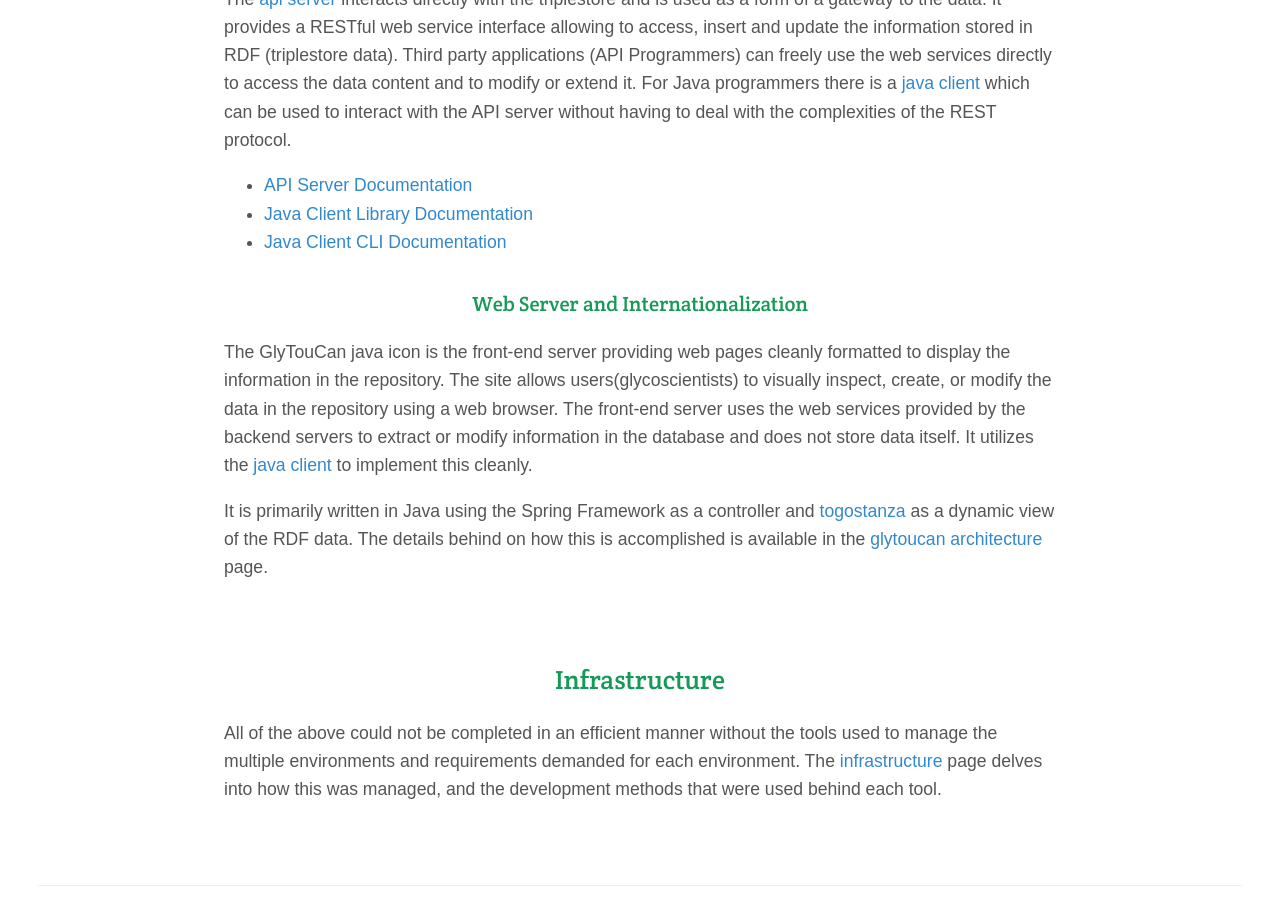
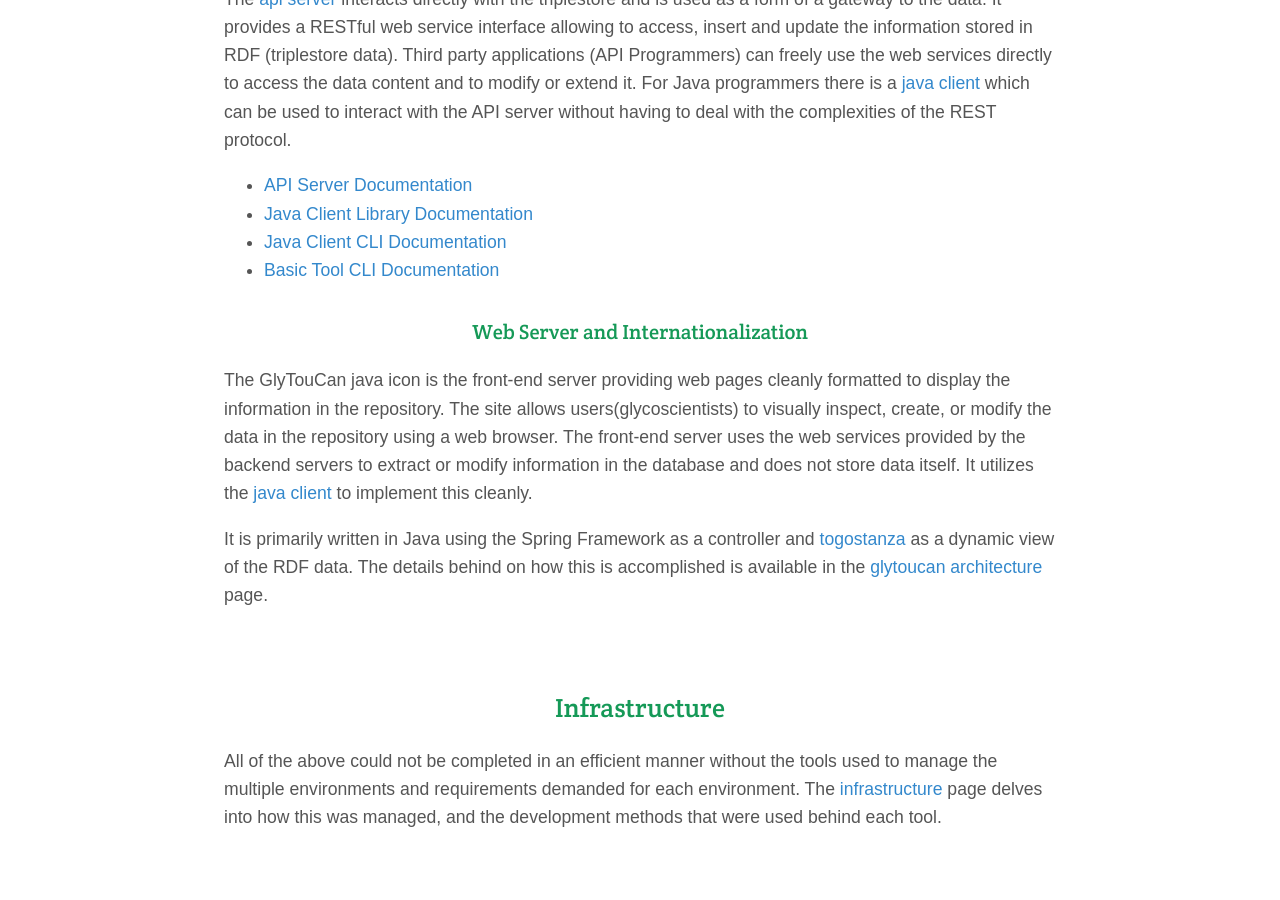
Before and after one commit to glytoucan/glytoucan, a Jekyll site: the page built from system/index.md, in a window 1280 px wide and 900 px high, scrolled down 1262 px. Built offline with Jekyll 4.4.1, drawn with Linux system fonts in a browser that asks for light colours; nearby versions of some CDN libraries.

Commit message:
clean up cli and add to menu of main system doc

```diff
--- a/system/index.md
+++ b/system/index.md
@@ -24,7 +24,8 @@
 
 * [API Server Documentation](https://github.com/glytoucan/api)
 * [Java Client Library Documentation](https://github.com/glytoucan/client)
-* [Java Client CLI Documentation](https://github.com/glytoucan/databaseSync)
+* [Java Client CLI Documentation](/system/cli)
+* [Basic Tool CLI Documentation](/system/basic)
 
 ### Web Server and Internationalization
 
```
Also changed, not shown: system/basic.md (+1 -2 lines).
